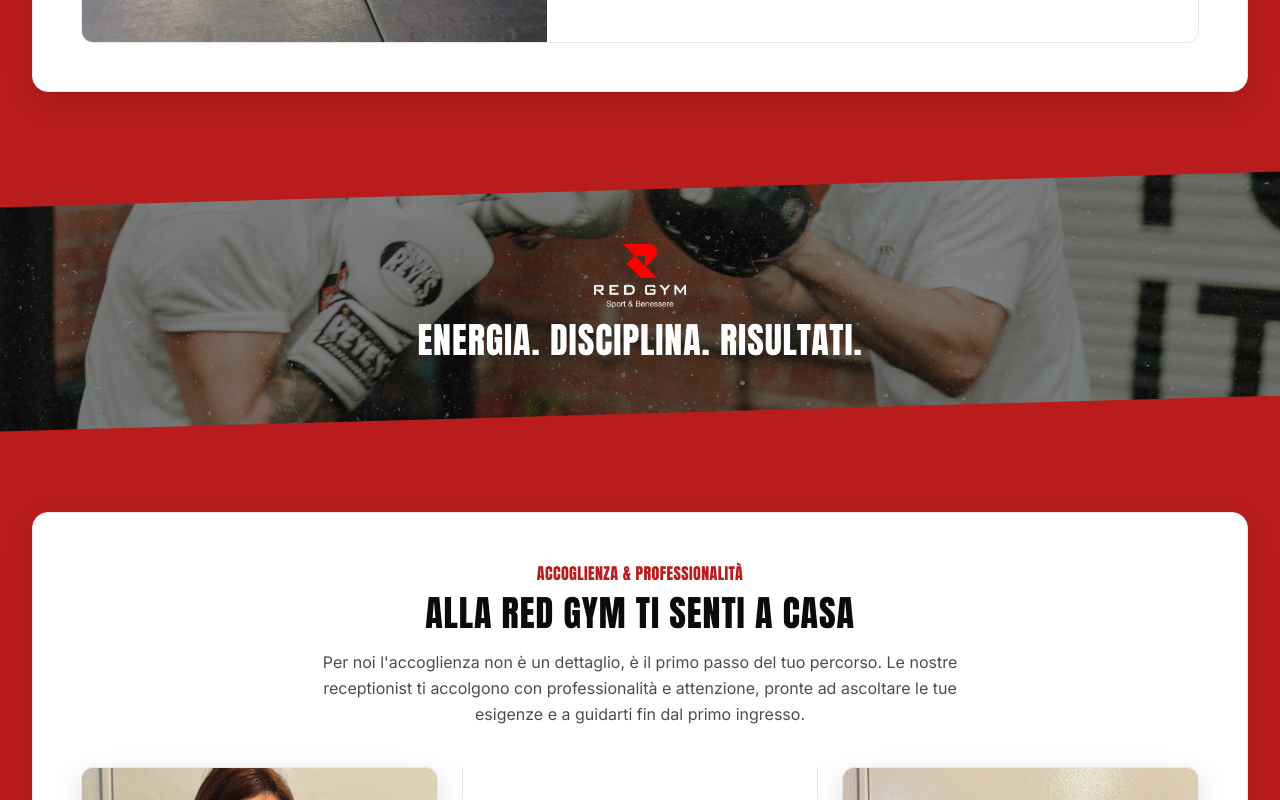
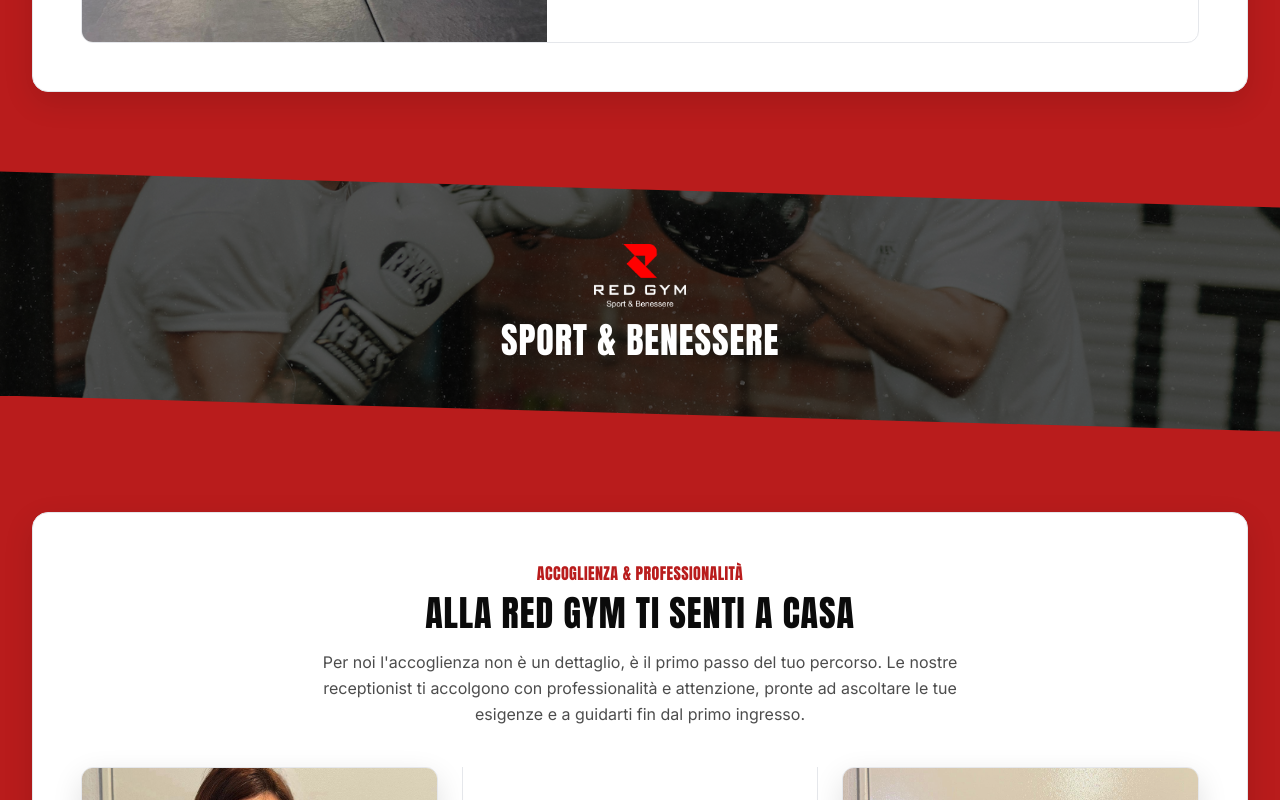
Before and after one commit to alelodato/red-gym, a Next.js app: page /about in a window 1280 px wide. Shown: the part 4480-5280 px from the top of the page. Built offline with nearby package versions, Linux system fonts and the light colour scheme.

Commit message:
modificato paragrafo homepage e cta finale pagina about

```diff
--- a/app/about/page.js
+++ b/app/about/page.js
@@ -3,6 +3,8 @@ import Button from "@/components/Button";
 import { SITE } from "@/lib/site";
 import Image from "next/image";
 import Link from "next/link";
+
+const SHELL = "mx-auto w-full";
 
 function toPublicSrc(path) {
   if (!path) return "";
@@ -221,30 +223,35 @@ function SplitSection({ kicker, title, text, image, alt, invert = false, cta })
   );
 }
 
-function DiagonalBand({
-  image = "diagonal3.webp",
-  kicker = "Red Gym",
-  title = "Energia. Disciplina. Risultati.",
-}) {
+function DiagonalCuts({ flip = false, heightClass = "h-16 sm:h-20" }) {
+  const topClip = flip
+    ? "[clip-path:polygon(0_0,100%_0,100%_100%,0_55%)]"
+    : "[clip-path:polygon(0_0,100%_0,100%_55%,0_100%)]";
+
+  const bottomClip = flip
+    ? "[clip-path:polygon(0_0,100%_45%,100%_100%,0_100%)]"
+    : "[clip-path:polygon(0_45%,100%_0,100%_100%,0_100%)]";
+
+  return (
+    <>
+      <div className={`hidden sm:block absolute -top-1 left-0 right-0 bg-brand-red ${heightClass} ${topClip}`} />
+      <div className={`hidden sm:block absolute -bottom-1 left-0 right-0 bg-brand-red ${heightClass} ${bottomClip}`} />
+    </>
+  );
+}
+
+function DiagonalBand({ image = "diagonal3.webp", title = "Sport & Benessere", flip = true }) {
   return (
     <section className="relative bg-brand-red overflow-hidden">
-      <div className="relative h-[220px] sm:h-[280px] lg:h-[340px]">
-        <Image
-          src={toPublicSrc(image)}
-          alt={title}
-          fill
-          className="object-cover"
-          sizes="100vw"
-        />
-        <div className="absolute inset-0 bg-black/45" />
-
-        {/* Tagli diagonali solo su desktop */}
-        <div className="hidden sm:block absolute -top-1 left-0 right-0 h-20 bg-brand-red [clip-path:polygon(0_0,100%_0,100%_55%,0_100%)]" />
-        <div className="hidden sm:block absolute -bottom-1 left-0 right-0 h-20 bg-brand-red [clip-path:polygon(0_45%,100%_0,100%_100%,0_100%)]" />
+      <div className="relative h-[230px] sm:h-[280px] lg:h-[340px]">
+        <img src={toPublicSrc(image)} alt={title} className="absolute inset-0 h-full w-full object-cover" />
+        <div className="absolute inset-0 bg-black/65" />
+        <DiagonalCuts flip={flip} heightClass="h-16 sm:h-20" />
       </div>
 
       <div className="absolute inset-0 flex items-center">
-        <div className="mx-auto max-w-7xl px-4 sm:px-6 lg:px-8">
+        <div className={[SHELL, "px-4 sm:px-6 lg:px-8"].join(" ")}>
+          {/* Logo al posto del kicker */}
           <div className="flex justify-center mb-3">
             <img
               src={toPublicSrc("logo-negativo.png")}
@@ -252,7 +259,7 @@ function DiagonalBand({
               className="h-12 sm:h-14 lg:h-16 w-auto"
             />
           </div>
-          <h3 className="font-heading uppercase tracking-wide text-white text-2xl sm:text-3xl lg:text-4xl mt-2">
+          <h3 className="font-heading uppercase text-center tracking-wide text-white text-2xl sm:text-3xl lg:text-4xl">
             {title}
           </h3>
         </div>
@@ -260,6 +267,8 @@ function DiagonalBand({
     </section>
   );
 }
+
+
 
 function FinalCtaHero({ image = "/hero-final.jpg" }) {
   return (
@@ -289,7 +298,7 @@ function FinalCtaHero({ image = "/hero-final.jpg" }) {
 
           <p className="mt-4 text-white/85 leading-relaxed">
             Passa in palestra, guarda gli spazi, parla con lo staff e scegli il
-            percorso più adatto. Qui trovi qualità, ordine e un supporto reale —
+            percorso più adatto. Qui trovi qualità, ordine e un supporto reale
             dal principiante all'atleta avanzato.
           </p>
 
@@ -298,7 +307,7 @@ function FinalCtaHero({ image = "/hero-final.jpg" }) {
               href="/contact"
               className="inline-flex items-center justify-center w-full rounded-md px-5 py-3 text-sm font-semibold tracking-wide bg-white text-brand-red hover:bg-white/90 transition-colors"
             >
-              Prenota / Contattaci
+              Contattaci
             </Link>
 
             <Link
--- a/app/page.js
+++ b/app/page.js
@@ -228,14 +228,6 @@ function DiagonalPromoOver65({
             >
               Chiedi info
             </a>
-
-            <a
-              href="/pricing"
-              className="inline-flex items-center justify-center rounded-md px-5 py-3 text-sm font-semibold tracking-wide
-                         border border-white/70 text-white hover:bg-white hover:text-brand-red transition-colors"
-            >
-              Vedi abbonamenti
-            </a>
           </div>
         </div>
       </div>
@@ -383,10 +375,10 @@ export default function HomePage() {
                 <div className="space-y-12 sm:space-y-10">
                   {/* 1. Macchinari */}
                   <div className="sm:rounded-xl sm:bg-white sm:border sm:border-brand-gray200 sm:p-6 lg:p-7">
-                    <p className="section-title text-brand-red">Attrezzatura e Sport da Combattimento</p>
+                    <p className="section-title text-brand-red">Struttura e Spazi</p>
 
                     <h3 className="font-heading uppercase tracking-wide text-xl sm:text-2xl mt-2">
-                      Macchinari e Sale Dedicate
+                      Attrezzature e Spazi per ogni tipo di attività
                     </h3>
 
                     {/* Immagini sovrapposte MOBILE */}
@@ -702,7 +694,7 @@ export default function HomePage() {
               <Card
                 kicker="Sala Pesi & Fitness"
                 title="Entra e allenati"
-                text="Accesso libero alla sala pesi con fasce orarie flessibili. Scegli l'orario che fa per te da 1 mese fino all'annuale, con sconti dedicati."
+                text="Accesso alla sala pesi con fasce orarie flessibili. Scegli l'orario che fa per te da 1 mese fino all'annuale, con sconti dedicati."
                 href="/pricing#pesi"
                 ctaLabel="Vedi gli abbonamenti"
               />
--- a/components/Footer.js
+++ b/components/Footer.js
@@ -13,13 +13,12 @@ export default function Footer() {
                 alt="Red Gym"
                 width={200}
                 height={64}
-                priority
                 className="
-                                h-8 w-auto
-                                sm:h-9
-                                lg:h-12
-                                xl:h-14
-                              "
+                  h-8 w-auto
+                  sm:h-9
+                  lg:h-12
+                  xl:h-14
+                "
               />
             </div>
             <p className="mt-4 text-sm text-black/70 max-w-sm">
@@ -77,6 +76,7 @@ export default function Footer() {
                 </div>
                 <span>Seguici su Instagram</span>
               </a>
+
               {/* Facebook */}
               <a
                 href="https://www.facebook.com/redgymfontenuova"
@@ -96,7 +96,7 @@ export default function Footer() {
         </div>
 
         <div className="border-t border-brand-gray200 py-6 text-xs text-black/60">
-          © {new Date().getFullYear()} {SITE.name}. Tutti i diritti riservati.
+          ©️ {new Date().getFullYear()} {SITE.name}. Tutti i diritti riservati.
         </div>
       </Container>
     </footer>
```
